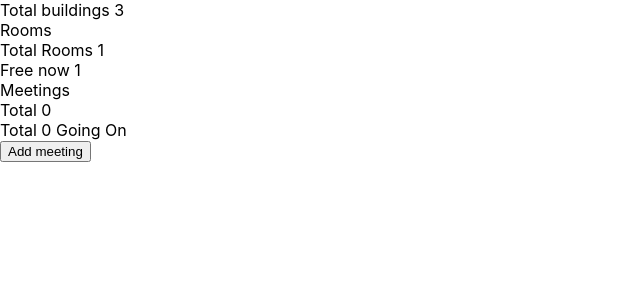
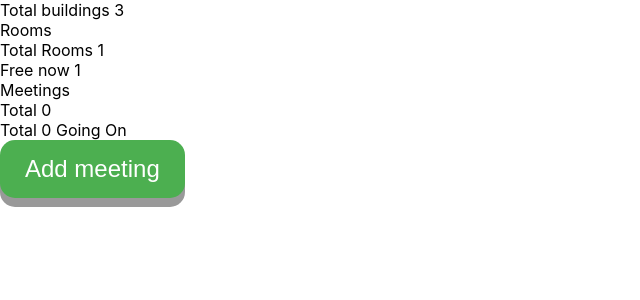
Before and after one commit to saurabhkacholiya/smart_meeting_organizer, a React (Create React App) app: page / in a window 1280 px wide. Shown: the top 300 px of the page, without its empty margins (0-640 px from the left). Built offline with nearby package versions, Linux system fonts and the light colour scheme.

Commit message:
feat: add button css

```diff
--- a/src/App.css
+++ b/src/App.css
@@ -1,38 +1,24 @@
-.App {
+.button {
+  display: inline-block;
+  padding: 15px 25px;
+  font-size: 24px;
+  cursor: pointer;
   text-align: center;
+  text-decoration: none;
+  outline: none;
+  color: #fff;
+  background-color: #4caf50;
+  border: none;
+  border-radius: 15px;
+  box-shadow: 0 9px #999;
 }
 
-.App-logo {
-  height: 40vmin;
-  pointer-events: none;
+.button:hover {
+  background-color: #3e8e41;
 }
 
-@media (prefers-reduced-motion: no-preference) {
-  .App-logo {
-    animation: App-logo-spin infinite 20s linear;
-  }
+.button:active {
+  background-color: #3e8e41;
+  box-shadow: 0 5px #666;
+  transform: translateY(4px);
 }
-
-.App-header {
-  background-color: #282c34;
-  min-height: 100vh;
-  display: flex;
-  flex-direction: column;
-  align-items: center;
-  justify-content: center;
-  font-size: calc(10px + 2vmin);
-  color: white;
-}
-
-.App-link {
-  color: #61dafb;
-}
-
-@keyframes App-logo-spin {
-  from {
-    transform: rotate(0deg);
-  }
-  to {
-    transform: rotate(360deg);
-  }
-}
```
